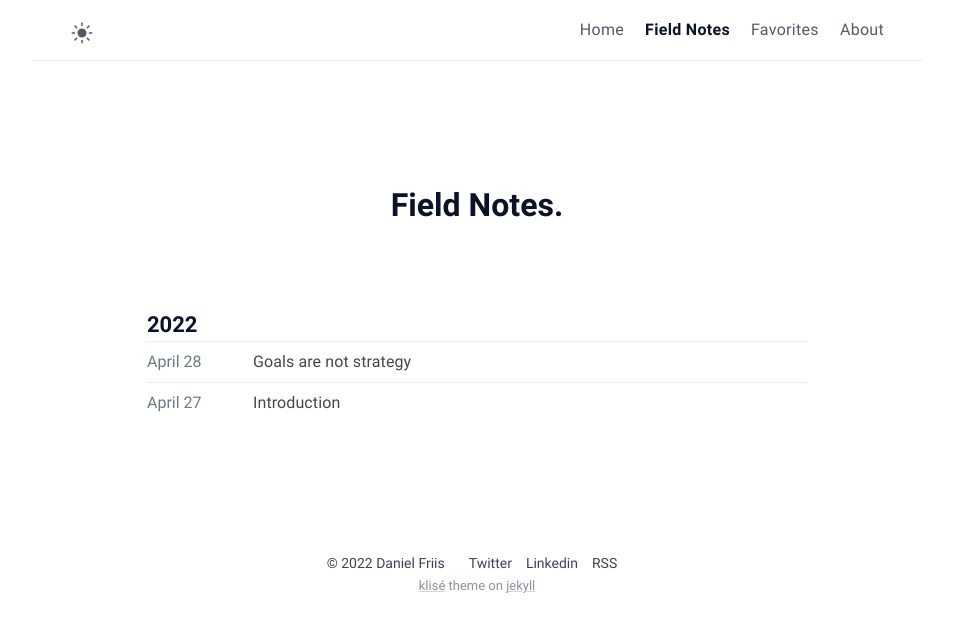
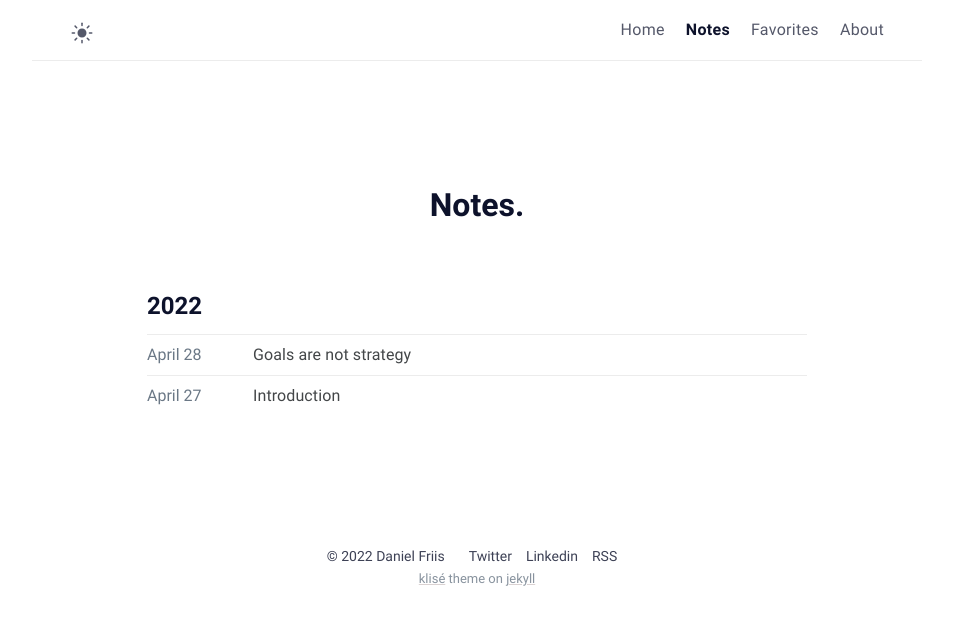
Before and after one commit to danielfriis/danielfriis.github.io, a Jekyll site: the page built from notes.html, in a window 1280 px wide. Shown: the top 632 px of the page, without its empty margins (163-1116 px from the left). Built offline with Jekyll 4.4.1, drawn with Linux system fonts in a browser that asks for light colours.

Commit message:
Minor improvements

```diff
--- a/_data/menus.yml
+++ b/_data/menus.yml
@@ -2,8 +2,8 @@
   url: /
   external: false
 
-- title: Field Notes
-  url: /field_notes/
+- title: Notes
+  url: /notes/
   external: false
 
 - title: Favorites
--- a/_layouts/home.html
+++ b/_layouts/home.html
@@ -3,7 +3,7 @@ layout: default
 home: true
 ---
 
-<h3 class="posts-item-note" aria-label="Recent Posts">Field Notes</h3>
+<h3 class="posts-item-note" aria-label="Recent Posts">Notes</h3>
 {%- for post in site.posts limit: site.number_of_posts -%}
   <article class="post-item">
     <span class="post-item-date">{{ post.date | date: "%b %d, %Y" }}</span>
--- a/_sass/klise/_post.scss
+++ b/_sass/klise/_post.scss
@@ -139,8 +139,8 @@
   h6 {
     color: $black;
     font-weight: $bold-weight;
-    margin-top: $spacing-full;
-    margin-bottom: 0;
+    // margin-top: $spacing-full;
+    // margin-bottom: 0;
 
     &:hover {
       .anchor-head {
@@ -164,31 +164,31 @@
     }
   }
 
-  h1 {
-    @include relative-font-size(1.5);
-  }
+  // h1 {
+  //   @include relative-font-size(1.5);
+  // }
 
-  h2 {
-    @include relative-font-size(1.375);
-  }
+  // h2 {
+  //   @include relative-font-size(1.375);
+  // }
 
-  h3 {
-    @include relative-font-size(1.25);
-    border-bottom: 1px solid $light;
-    padding-bottom: 4px;
-  }
+  // h3 {
+  //   @include relative-font-size(1.25);
+  //   border-bottom: 1px solid $light;
+  //   padding-bottom: 4px;
+  // }
 
-  h4 {
-    @include relative-font-size(1.25);
-  }
+  // h4 {
+  //   @include relative-font-size(1.25);
+  // }
 
-  h5 {
-    @include relative-font-size(1);
-  }
+  // h5 {
+  //   @include relative-font-size(1);
+  // }
 
-  h6 {
-    @include relative-font-size(0.875);
-  }
+  // h6 {
+  //   @include relative-font-size(0.875);
+  // }
 }
 
 .post-nav {
--- a/field_notes.html
+++ b/notes.html
@@ -1,8 +1,8 @@
 ---
-title: Field Notes
-permalink: /field_notes/
+title: Notes
+permalink: /notes/
 layout: page
-excerpt: All Field Notes.
+excerpt: All Notes.
 comments: false
 ---
 
```
Also changed, not shown: 1 other file.
